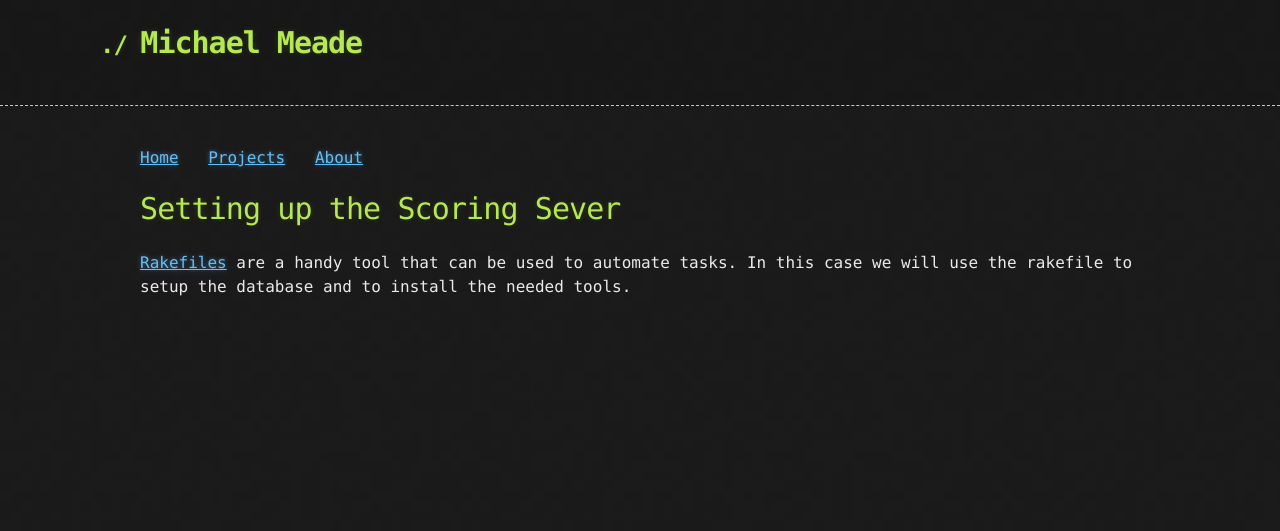
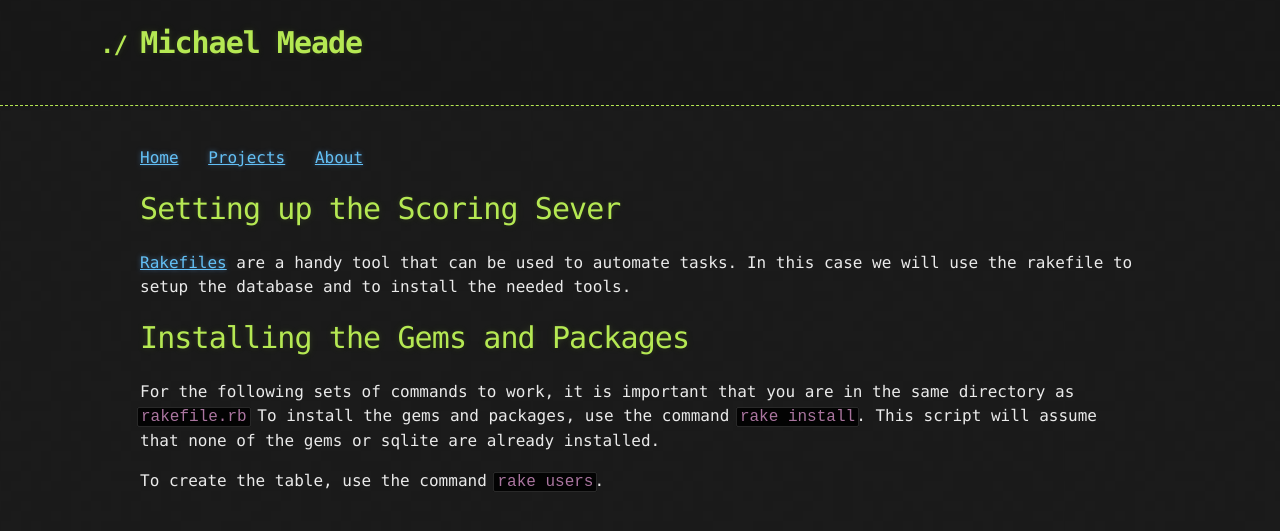
Before and after one commit to Michael-Meade/MinerFind, a Jekyll site: the page built from Projects/leaderboard-setting-up-scoreboard.md, in a window 1280 px wide. Shown: the top 531 px of the page. Built offline with Jekyll 4.4.1, drawn with Linux system fonts in a browser that asks for light colours; our own code applies the rules of GitHub Pages for plain Markdown files; the repository's description, which GitHub fills in, is left out.

Commit message:
Update leaderboard-setting-up-scoreboard.md

````diff
--- a/Projects/leaderboard-setting-up-scoreboard.md
+++ b/Projects/leaderboard-setting-up-scoreboard.md
@@ -1,2 +1,9 @@
 # Setting up the Scoring Sever
 <a href="https://www.stuartellis.name/articles/rake/">Rakefiles</a> are a handy tool that can be used to automate tasks. In this case we will use the rakefile to setup the database and to install the needed tools.
+
+
+# Installing the Gems and Packages
+For the following sets of commands to work, it is important that you are in the same directory as ```rakefile.rb```
+To install the gems and packages, use the command ```rake install```. This script will assume that none of the gems or sqlite are already installed.
+
+To create the table, use the command ```rake users```.
````
